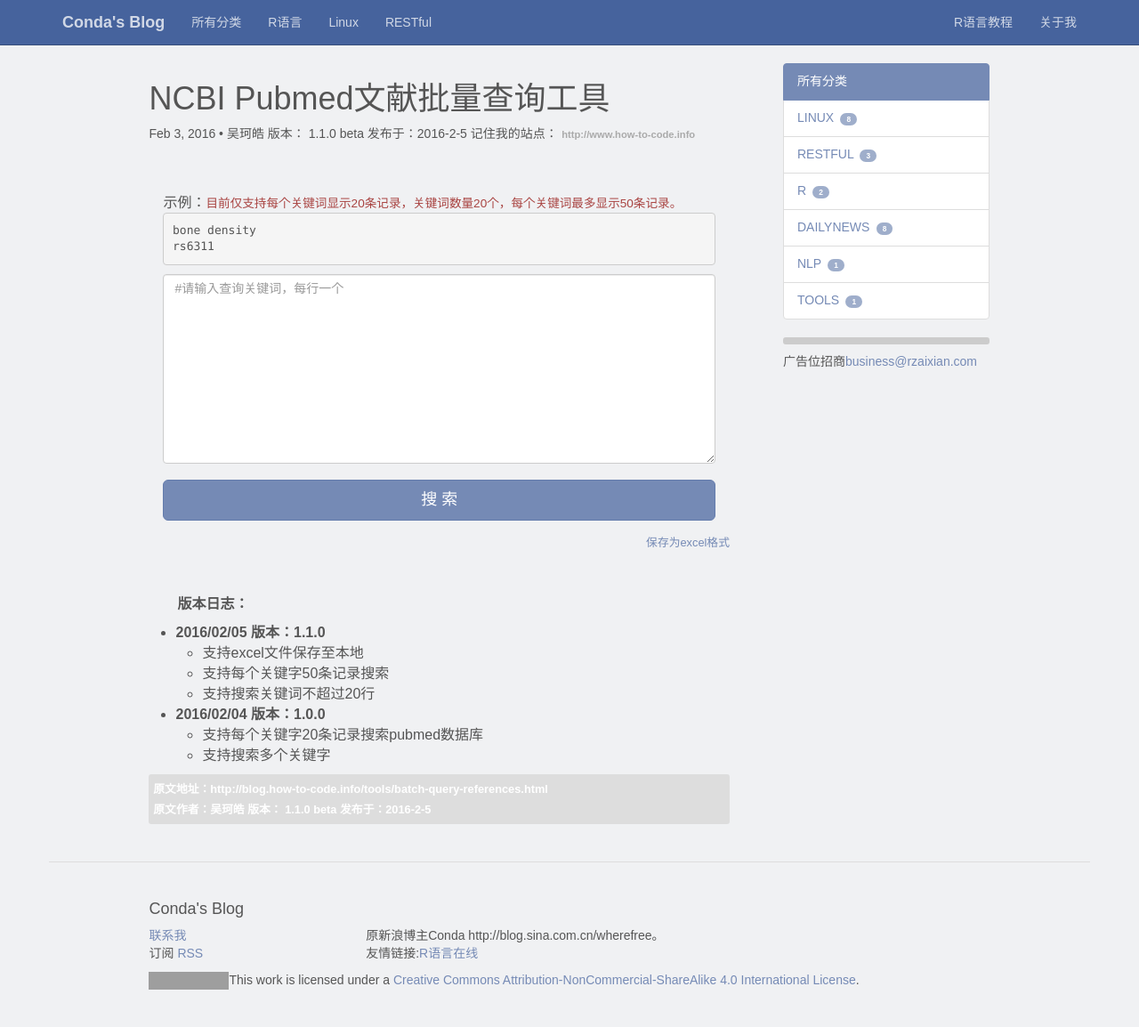
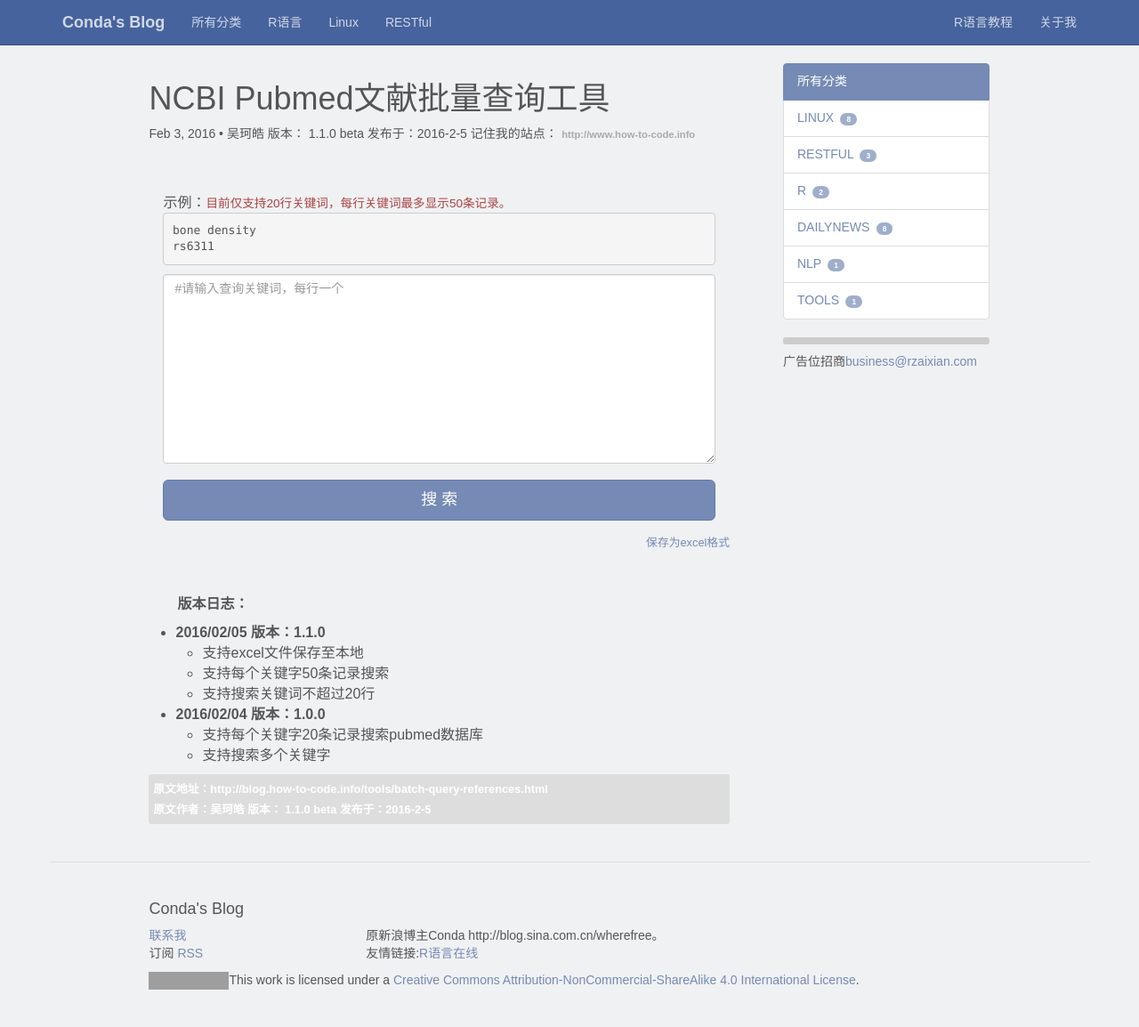
Before and after one commit to fun360/fun360, a Jekyll site: the page built from _posts/tools/2016-02-03-batch-query-references.markdown, in a window 1280 px wide. Shown: the whole page at 89% size. Built offline with Jekyll 4.4.1, drawn with Linux system fonts in a browser that asks for light colours; comment, search, counter and statistics services are not loaded; grey boxes are pictures that could not be loaded.

Commit message:
Update 2016-02-03-batch-query-references.markdown

```diff
--- a/_posts/tools/2016-02-03-batch-query-references.markdown
+++ b/_posts/tools/2016-02-03-batch-query-references.markdown
@@ -57,7 +57,7 @@ excerpt:
 </style>
 
 <div class = "query">
-  示例：<small class = "text-danger">目前仅支持每个关键词显示20条记录，关键词数量20个，每个关键词最多显示50条记录。</small>
+  示例：<small class = "text-danger">目前仅支持20行关键词，每行关键词最多显示50条记录。</small>
   <pre>bone density
 rs6311</pre>
   <textarea class="form-control" rows="10" placeholder = "#请输入查询关键词，每行一个"></textarea>
```
